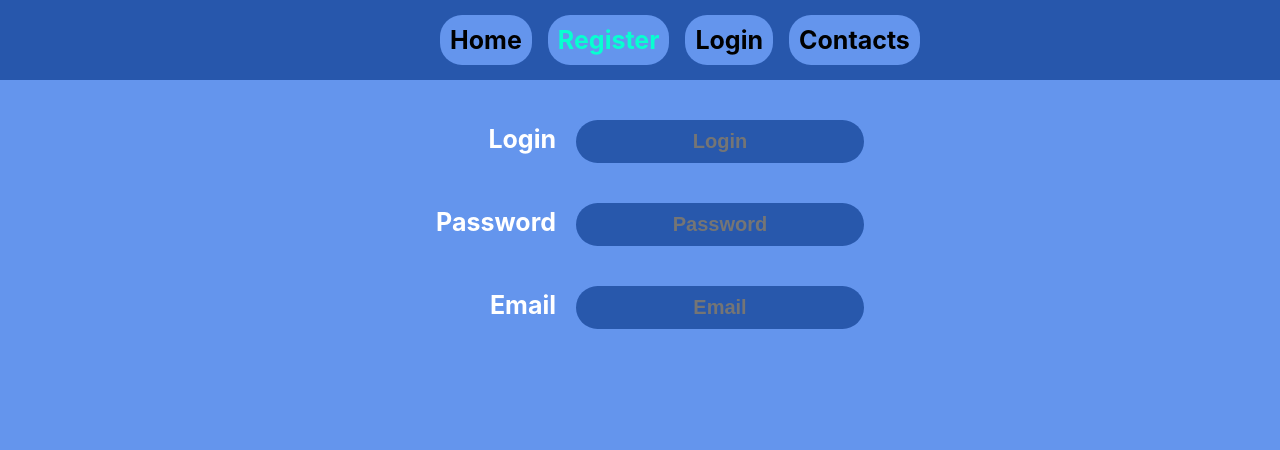
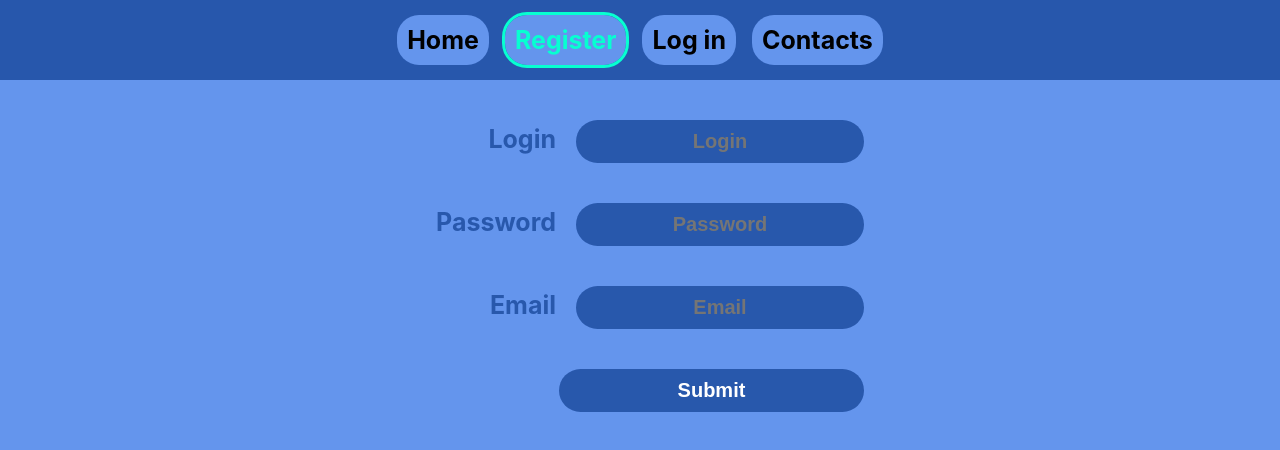
Before and after one commit to VadimLuginets/goit-react-hw-08-phonebook, a React (Create React App) app: page /goit-react-hw-08-phonebook/register in a window 1280 px wide. Shown: the top 450 px of the page. Built offline with nearby package versions, Linux system fonts and the light colour scheme.

Commit message:
UI/Register
Done UI fixes. Register form is functional successful(Send successful POST request to the Swagger UI).

```diff
--- a/src/Redux/operations.js
+++ b/src/Redux/operations.js
@@ -1,6 +1,17 @@
 import { createAsyncThunk } from '@reduxjs/toolkit';
 import axios from 'axios';
-axios.defaults.baseURL = 'https://6380b2ed786e112fe1b776a7.mockapi.io';
+axios.defaults.baseURL = 'https://connections-api.herokuapp.com';
+export const createUser = createAsyncThunk(
+  'user/createUser',
+  async (data, thunkAPI) => {
+    try {
+      const response = await axios.post('/users/signup', data);
+      return response.data;
+    } catch (e) {
+      return thunkAPI.rejectWithValue(e.message);
+    }
+  }
+);
 export const fetchContacts = createAsyncThunk(
   'contacts/fetchAll',
   async (_, thunkAPI) => {
--- a/src/Redux/selectors.js
+++ b/src/Redux/selectors.js
@@ -1,4 +1,5 @@
-export const getContacts = state => state.contacts.contactsList;
-export const getIsLoading = state => state.contacts.isLoading;
-export const getError = state => state.contacts.error;
-export const getFilterValue = state => state.filter.filterValue;
+export const getRegisterLogin = state => state.register.login;
+export const getRegisterPassword = state => state.register.password;
+export const getRegisterEmail = state => state.register.email;
+export const getLogInLogin = state => state.logIn.login;
+export const getLogInPassword = state => state.logIn.password;
--- a/src/Redux/slices.js
+++ b/src/Redux/slices.js
@@ -7,8 +7,8 @@ const handleRejected = (state, action) => {
   state.isLoading = false;
   state.error = action.payload;
 };
-export const contactsSlice = createSlice({
-  name: 'contacts',
+export const userSlice = createSlice({
+  name: 'user',
   initialState: {
     contactsList: [],
     isLoading: false,
@@ -42,14 +42,62 @@ export const contactsSlice = createSlice({
     [deleteContact.rejected]: handleRejected,
   },
 });
-export const filterSlice = createSlice({
-  name: 'filter',
-  initialState: { filterValue: '' },
+export const register = createSlice({
+  name: 'register',
+  initialState: { login: '', password: '', email: '' },
   reducers: {
-    updateFilter(state, action) {
-      return { filterValue: action.payload };
+    updateRegisterDataLogin(state, action) {
+      return {
+        login: action.payload,
+        password: state.password,
+        email: state.email,
+      };
+    },
+    updateRegisterDataPassword(state, action) {
+      return {
+        login: state.login,
+        password: action.payload,
+        email: state.email,
+      };
+    },
+    updateRegisterDataEmail(state, action) {
+      return {
+        login: state.login,
+        password: state.password,
+        email: action.payload,
+      };
+    },
+    resetRegisterState(state, action) {
+      return { login: '', password: '', email: '' };
     },
   },
 });
-export const { updateFilter } = filterSlice.actions;
-export const contactsReducer = contactsSlice.reducer;
+export const logIn = createSlice({
+  name: 'logIn',
+  initialState: { login: '', password: '' },
+  reducers: {
+    updateLogInDataLogin(state, action) {
+      return { login: action.payload, password: state.password };
+    },
+    updateLogInDataPassword(state, action) {
+      return { login: state.login, password: action.payload };
+    },
+    resetLogInState(state, action) {
+      return { login: '', password: '' };
+    },
+  },
+});
+export const {
+  updateRegisterDataLogin,
+  updateRegisterDataPassword,
+  updateRegisterDataEmail,
+  resetRegisterState,
+} = register.actions;
+export const {
+  updateLogInDataLogin,
+  updateLogInDataPassword,
+  resetLogInState,
+} = logIn.actions;
+export const logInReduser = logIn.reducer;
+export const userReducer = userSlice.reducer;
+export const registerReducer = register.reducer;
--- a/src/Redux/store.js
+++ b/src/Redux/store.js
@@ -1,9 +1,10 @@
 import { configureStore } from '@reduxjs/toolkit';
-import { contactsReducer, filterSlice } from './slices';
+import { userReducer, logInReduser, registerReducer } from './slices';
 
 export const store = configureStore({
   reducer: {
-    contacts: contactsReducer,
-    filter: filterSlice.reducer,
+    user: userReducer,
+    register: registerReducer,
+    logIn: logInReduser,
   },
 });
--- a/src/components/App.jsx
+++ b/src/components/App.jsx
@@ -1,7 +1,7 @@
 import styled from '@emotion/styled';
 import { Home } from 'components/Home/Home';
 import { NavLink, Routes, Route } from 'react-router-dom';
-import { Box, Nav } from './App.styled';
+import { Box, Nav, Ul } from './App.styled';
 import { Login } from './Login/Login';
 import { Register } from './Register/Register';
 const StyledNavLink = styled(NavLink)`
@@ -13,18 +13,22 @@ const StyledNavLink = styled(NavLink)`
   margin: 8px;
   &.active {
     color: #07ffd1;
+    outline: #07ffd1 solid;
+  }
+  &:hover {
+    outline: #07ffd1 solid;
   }
 `;
 export function App() {
   return (
     <Box>
       <Nav>
-        <ul>
+        <Ul>
           <StyledNavLink to="/">Home</StyledNavLink>
           <StyledNavLink to="/register">Register</StyledNavLink>
-          <StyledNavLink to="/login">Login</StyledNavLink>
+          <StyledNavLink to="/login">Log in</StyledNavLink>
           <StyledNavLink to="/contacts">Contacts</StyledNavLink>
-        </ul>
+        </Ul>
       </Nav>
       <Routes>
         <Route path="/" element={<Home />} />
--- a/src/components/App.styled.jsx
+++ b/src/components/App.styled.jsx
@@ -9,7 +9,7 @@ export const Box = styled.div`
   justify-content: space-around;
   align-items: center;
   }`;
-export const Nav = styled.ul`
+export const Nav = styled.nav`
     width: 100%;
     height: 80px;
     margin: 0;
@@ -23,3 +23,7 @@ export const Nav = styled.ul`
   justify-content: space-around;
   align-items: center;
   }`;
+export const Ul = styled.ul`
+  padding: 0;
+  list-style: none;
+`;
--- a/src/components/Home/Home.styled.jsx
+++ b/src/components/Home/Home.styled.jsx
@@ -1,5 +1,6 @@
 import styled from '@emotion/styled';
 export const Box = styled.div`
+  color: #2858ac;
   display: flex;
   justify-content: center;
 `;
--- a/src/components/Login/Login.jsx
+++ b/src/components/Login/Login.jsx
@@ -1,16 +1,59 @@
-import { Form, Label, Span, Input } from './Login.styled';
+import { useDispatch, useSelector } from 'react-redux';
+import { Form, Label, Span, Input, Btn } from './Login.styled';
+import { getLogInLogin, getLogInPassword } from 'Redux/selectors';
+import {
+  updateLogInDataLogin,
+  updateLogInDataPassword,
+  resetLogInState,
+} from 'Redux/slices';
+export function Login() {
+  const login = useSelector(getLogInLogin);
+  const password = useSelector(getLogInPassword);
+  const dispatch = useDispatch();
+  const onChange = e => {
+    switch (e.target.name) {
+      case 'login':
+        dispatch(updateLogInDataLogin(e.target.value));
+        break;
+      case 'password':
+        dispatch(updateLogInDataPassword(e.target.value));
+        break;
 
-export function Login() {
+      default:
+        break;
+    }
+  };
+  const onHandleSubmit = e => {
+    e.preventDefault();
+    if (login !== '' && password !== '') {
+      dispatch(resetLogInState());
+    } else {
+      return alert('Please fill all filds');
+    }
+  };
   return (
-    <Form>
+    <Form onSubmit={onHandleSubmit} autoComplete="off">
       <Label>
         <Span>Login</Span>
-        <Input type="text" name="login" placeholder="Login" />
+        <Input
+          onChange={onChange}
+          type="text"
+          name="login"
+          placeholder="Login"
+          value={login}
+        />
       </Label>
       <Label>
         <Span>Password</Span>
-        <Input type="text" name="password" placeholder="Password" />
+        <Input
+          onChange={onChange}
+          type="text"
+          name="password"
+          placeholder="Password"
+          value={password}
+        />
       </Label>
+      <Btn>Log in</Btn>
     </Form>
   );
 }
--- a/src/components/Login/Login.styled.jsx
+++ b/src/components/Login/Login.styled.jsx
@@ -20,9 +20,30 @@ export const Input = styled.input`
   text-align: center;
   border-color: #0000ff00;
   font-weight: 800;
+  &:focus {
+    outline: yellow solid;
+  }
+  &:hover {
+    outline: yellow solid;
+  }
 `;
 export const Span = styled.span`
-  color: white;
+  color: #2858ac;
   font-weight: bold;
   padding: 20px;
 `;
+export const Btn = styled.button`
+  margin: 20px;
+  width: 305px;
+  font-size: 20px;
+  border-radius: 50px;
+  background-color: #2858ac;
+  color: white;
+  padding: 8px;
+  text-align: center;
+  border-color: #0000ff00;
+  font-weight: 800;
+  &:hover {
+    outline: yellow solid;
+  }
+`;
--- a/src/components/Register/Register.jsx
+++ b/src/components/Register/Register.jsx
@@ -1,20 +1,86 @@
-import { Form, Label, Input, Span } from './Register.styled';
+import { useDispatch, useSelector } from 'react-redux';
+import { createUser } from 'Redux/operations';
+import {
+  getRegisterEmail,
+  getRegisterLogin,
+  getRegisterPassword,
+} from 'Redux/selectors';
+import {
+  resetRegisterState,
+  updateRegisterDataEmail,
+  updateRegisterDataLogin,
+  updateRegisterDataPassword,
+} from 'Redux/slices';
+import { Form, Label, Input, Span, Btn } from './Register.styled';
 
 export function Register() {
+  const login = useSelector(getRegisterLogin);
+  const password = useSelector(getRegisterPassword);
+  const email = useSelector(getRegisterEmail);
+  const dispatch = useDispatch();
+  const onChange = e => {
+    switch (e.target.name) {
+      case 'login':
+        dispatch(updateRegisterDataLogin(e.target.value));
+        break;
+      case 'password':
+        dispatch(updateRegisterDataPassword(e.target.value));
+        break;
+      case 'email':
+        dispatch(updateRegisterDataEmail(e.target.value));
+        break;
+
+      default:
+        break;
+    }
+  };
+  const onHandleSubmit = e => {
+    e.preventDefault();
+    if (login !== '' && password !== '' && email !== '') {
+      const data = new Object();
+      data.name = login;
+      data.password = password;
+      data.email = email;
+      console.log(data);
+      dispatch(createUser(data));
+      dispatch(resetRegisterState());
+    } else {
+      return alert('Please fill all filds');
+    }
+  };
   return (
-    <Form>
+    <Form onSubmit={onHandleSubmit} autoComplete="off">
       <Label>
         <Span>Login</Span>
-        <Input type="text" name="login" placeholder="Login" />
+        <Input
+          type="text"
+          name="login"
+          placeholder="Login"
+          onChange={onChange}
+          value={login}
+        />
       </Label>
       <Label>
         <Span>Password</Span>
-        <Input type="text" name="password" placeholder="Password" />
+        <Input
+          type="text"
+          name="password"
+          placeholder="Password"
+          onChange={onChange}
+          value={password}
+        />
       </Label>
       <Label>
         <Span>Email</Span>
-        <Input type="email" name="email" placeholder="Email" />
+        <Input
+          type="email"
+          name="email"
+          placeholder="Email"
+          onChange={onChange}
+          value={email}
+        />
       </Label>
+      <Btn type="submit">Submit</Btn>
     </Form>
   );
 }
--- a/src/components/Register/Register.styled.jsx
+++ b/src/components/Register/Register.styled.jsx
@@ -20,9 +20,30 @@ export const Input = styled.input`
   text-align: center;
   border-color: #0000ff00;
   font-weight: 800;
+  &:focus {
+    outline: yellow solid;
+  }
+  &:hover {
+    outline: yellow solid;
+  }
 `;
 export const Span = styled.span`
-  color: white;
+  color: #2858ac;
   font-weight: bold;
   padding: 20px;
 `;
+export const Btn = styled.button`
+  margin: 20px;
+  width: 305px;
+  font-size: 20px;
+  border-radius: 50px;
+  background-color: #2858ac;
+  color: white;
+  padding: 8px;
+  text-align: center;
+  border-color: #0000ff00;
+  font-weight: 800;
+  &:hover {
+    outline: yellow solid;
+  }
+`;
```
